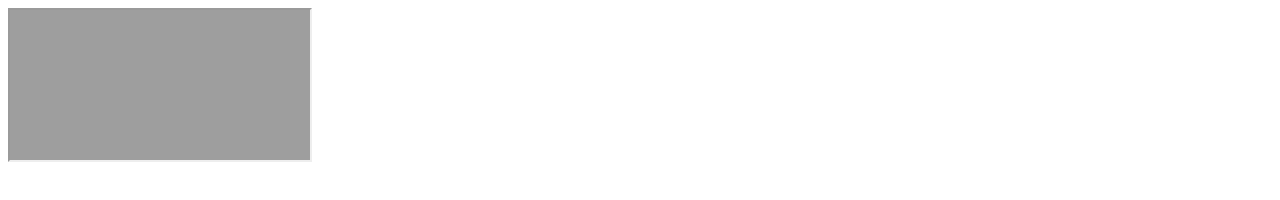
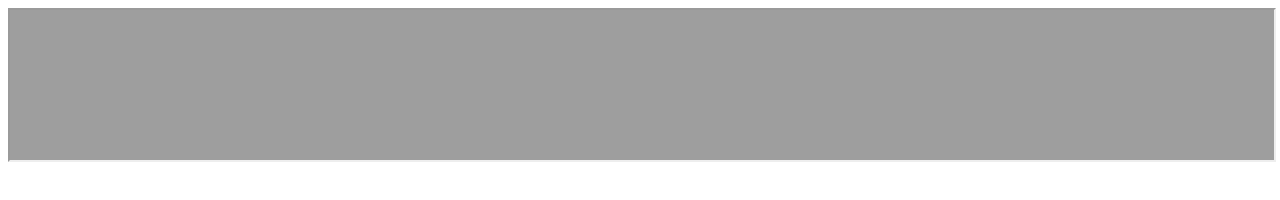
Before and after one commit to GulyaTV/dogtube, a plain HTML site: page index.html in a window 1280 px wide. Drawn offline with Linux system fonts and the light colour scheme.

Commit message:
Update index.html

```diff
--- a/index.html
+++ b/index.html
@@ -8,5 +8,5 @@
   <title>DogTube</title>
 </head>
 <body>
-  <iframe src="http://d3.aurorix.net:25897/proxy?url=https://www.youtube.com/"></iframe>
+  <iframe src="http://d3.aurorix.net:25897/proxy?url=https://www.youtube.com/" width="100%" height="100%"></iframe>
 </body>
```
